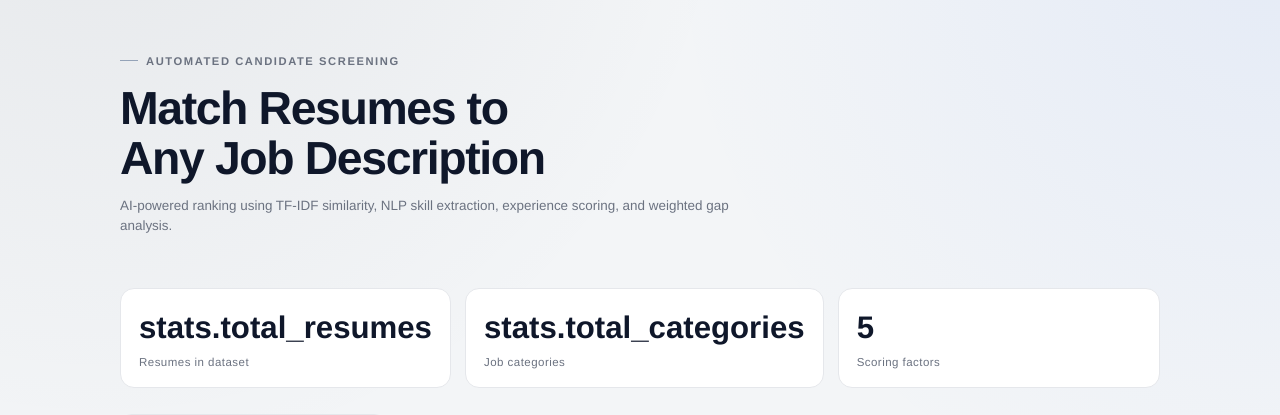
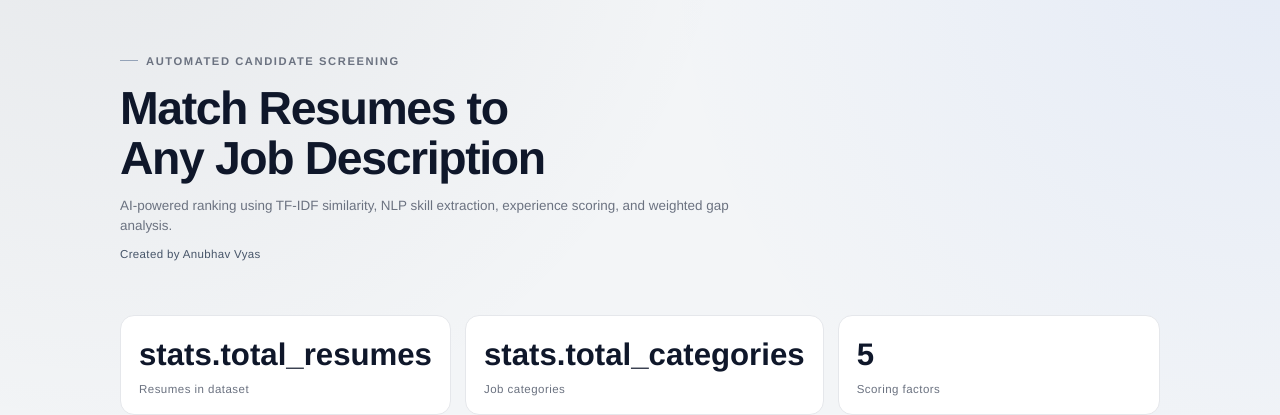
Before and after one commit to anubhav09dot07/resume-ranker, a Flask app: page / in a window 1280 px wide. Shown: the part 65-480 px from the top of the page. Run offline with Flask 3, Linux system fonts and the light colour scheme.

Commit message:
Add creator credit to UI

```diff
--- a/templates/index.html
+++ b/templates/index.html
@@ -122,6 +122,13 @@
     color: var(--muted);
     font-size: 0.84rem;
     max-width: 620px;
+  }
+
+  .creator-credit {
+    margin-top: 10px;
+    font-size: 0.72rem;
+    color: #475569;
+    letter-spacing: 0.03em;
   }
 
   .stats-row {
@@ -721,6 +728,7 @@
     <div class="hero-tag">Automated Candidate Screening</div>
     <h1>Match Resumes to<br><em>Any Job Description</em></h1>
     <p class="hero-sub">AI-powered ranking using TF-IDF similarity, NLP skill extraction, experience scoring, and weighted gap analysis.</p>
+    <p class="creator-credit">Created by Anubhav Vyas</p>
   </div>
 
   <!-- STATS -->
```
